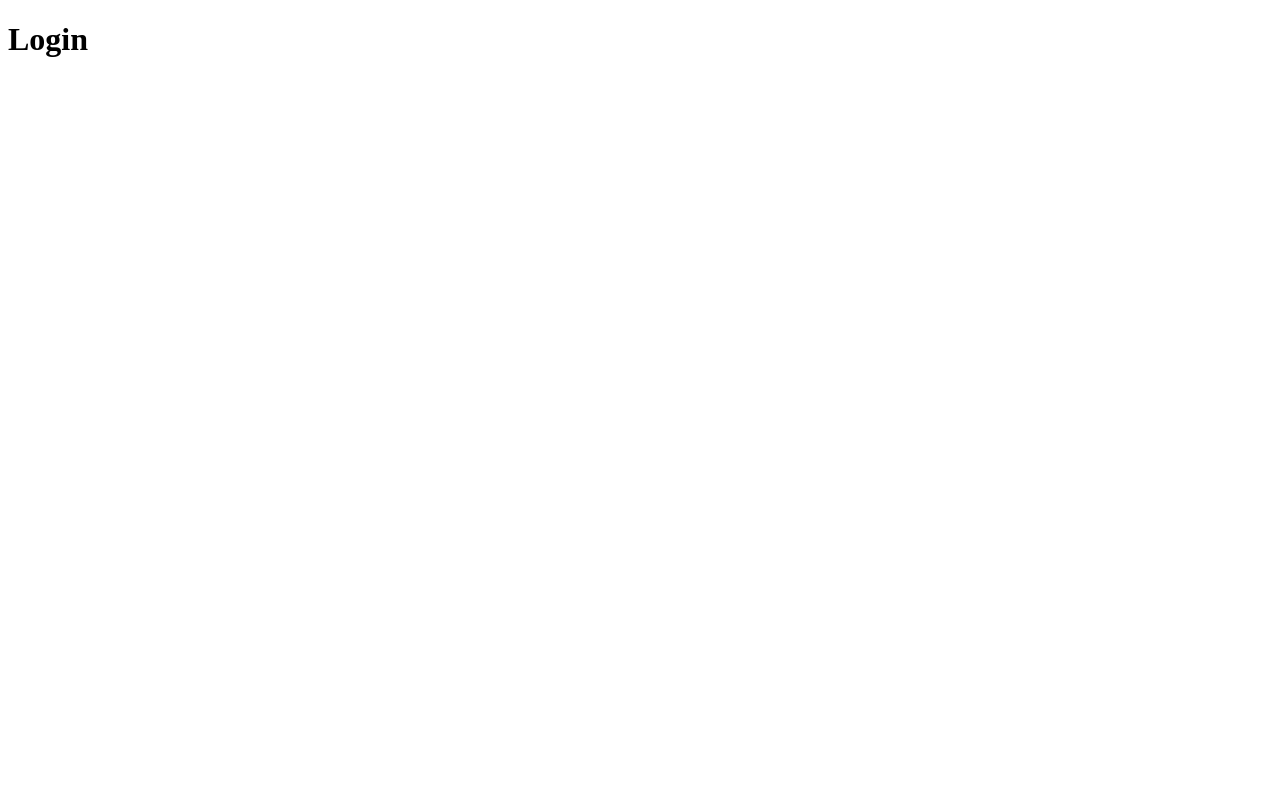
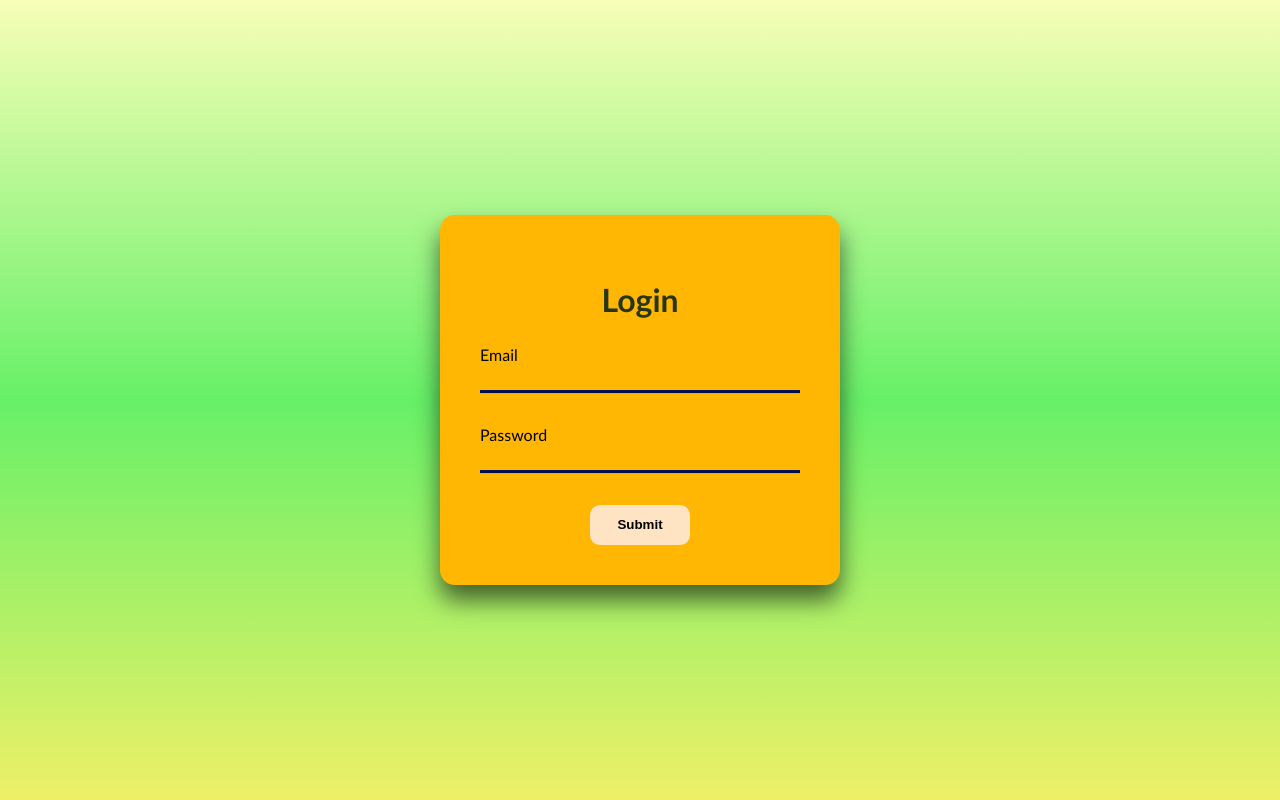
Before and after one commit to GouravNG/MERN-Library-app, a React (Vite) app in the folder frontend/: page /login in a window 1280 px wide. Built offline with nearby package versions, Linux system fonts and the light colour scheme.

Commit message:
Completed the Login part

```diff
--- a/frontend/src/App.jsx
+++ b/frontend/src/App.jsx
@@ -1,14 +1,19 @@
 import { BrowserRouter, Route, Routes } from 'react-router-dom'
+import { lazy } from 'react'
+
 import './App.css'
+import Loading from './components/Loading/Loading.component'
+const Login = lazy(() => import('./pages/Login/Login'))
 
 function App() {
     return (
         <BrowserRouter>
             <Routes>
                 <Route path='/register' element={<h1>Register</h1>}></Route>
-                <Route path='/login' element={<h1>Login</h1>}></Route>
+                <Route path='/login' element={<Login />}></Route>
                 <Route path='/' element={<h1>Home</h1>}></Route>
                 <Route path='*' element={<h1>404</h1>}></Route>
+                <Route path='/test' element={<Loading/>}></Route>
             </Routes>
         </BrowserRouter>
     )
--- /dev/null
+++ b/frontend/src/components/Loading/Loading.component.jsx
@@ -0,0 +1,16 @@
+import "./loading.css"
+export function Loading() {
+    return (
+        <>
+            <div className='card-box'>
+                <div className='card'>
+                    <div className='loaders delay1'></div>
+                    <div className='loaders delay2'></div>
+                    <div className='loaders delay3'></div>
+                    <div className='loaders delay4'></div>
+                </div>
+            </div>
+        </>
+    )
+}
+export default Loading
--- /dev/null
+++ b/frontend/src/components/Loading/loading.css
@@ -0,0 +1,56 @@
+.card-box {
+    position: absolute;
+    display: flex;
+    justify-content: center;
+    align-items: center;
+    background: transparent;
+    height: 100vh;
+    width: 100%;
+}
+.card {
+    background: white;
+    border-radius: 30px;
+    height: 200px;
+    width: 500px;
+    display: flex;
+    justify-content: space-evenly;
+    align-items: center;
+}
+.loaders {
+    background: red;
+    margin: 5px;
+    animation-name: moveUp;
+    animation-duration: 3s;
+    animation-iteration-count: infinite;
+}
+
+.delay1 {
+    animation-delay: 0s;
+}
+.delay2 {
+    animation-delay: 1s;
+}
+.delay3 {
+    animation-delay: 1.5s;
+}
+.delay4 {
+    animation-delay: 2s;
+}
+
+@keyframes moveUp {
+    0% {
+        height: 20px;
+        width: 20px;
+        border-radius: 10px;
+    }
+    33% {
+        height: 80px;
+        width: 80px;
+        border-radius: 40px;
+    }
+    100% {
+        height: 20px;
+        width: 20px;
+        border-radius: 10px;
+    }
+}
--- /dev/null
+++ b/frontend/src/hooks/useLogin.mjs
@@ -0,0 +1,35 @@
+import { useState } from "react"
+
+export const useLogiing = () => {
+    const [isLoading, SetisLoading] = useState(false)
+    const handleLogin = async (requestBody) => {
+        if (!clientSideValidation(requestBody)) return
+        SetisLoading(true)
+        try {
+            const data = await fetch("/api/auth/login", {
+                method: "POST",
+                headers: { "Content-Type": "application/json" },
+                body: JSON.stringify(requestBody)
+            })
+            const responce = data.json()
+            if (responce.error) throw new Error(responce.error)
+            console.log(responce)
+        }
+        catch (err) {
+            console.err(`Somethin went wrong`, err.message)
+            console.log("Error in UseLogin hook\n", err.message)
+        }
+        finally {
+            SetisLoading(false)
+        }
+    }
+    return { isLoading, handleLogin }
+}
+
+const clientSideValidation = ({ email, password }) => {
+    if (!email || !password) {
+        console.error("Please Fill in all the fields")
+        return false
+    }
+    return true
+}
--- /dev/null
+++ b/frontend/src/pages/Login/Login.css
@@ -0,0 +1,64 @@
+html {
+    height: 100%;
+}
+
+body {
+    margin: 0;
+    padding: 0;
+    font-family: 'Calibri';
+    background: linear-gradient(#f7feb7, #67f067, #eef067);
+}
+
+.login-card {
+    position: absolute;
+    top: 50%;
+    left: 50%;
+    width: 400px;
+    padding: 2.5rem;
+    transform: translate(-50%, -50%);
+    background-color: #ffb703;
+    box-sizing: border-box;
+    box-shadow: 0 15px 25px rgba(0, 0, 0, 0.6);
+    border-radius: 15px;
+}
+
+.login-card h1 {
+    text-align: center;
+    color: #283618;
+    padding: 0.25rem;
+}
+
+.login-card .input-box {
+    position: relative;
+}
+
+.login-card .input-box input {
+    width: 100%;
+    padding: 0.25em 0;
+    font-size: 1em;
+    color: #023047;
+    margin-bottom: 2em;
+    border: none;
+    border-bottom: 3px solid #020a53;
+    outline: none;
+    background: transparent;
+}
+.login-card .submitButton {
+    display: flex;
+    justify-content: center;
+}
+.login-card .submitButton button {
+    width: 100px;
+    height: 40px;
+    font-weight: bold;
+    background: bisque;
+    border: none;
+    border-radius: 10px;
+    transition: width .5s ,height .5s,font-weight .5s ;
+}
+.login-card .submitButton button:hover {
+    background: linear-gradient(120deg, #f6d365 0%, #fda085 100%);
+    border: 3px black solid;
+    width: 120px;
+    height: 50px;
+}
--- /dev/null
+++ b/frontend/src/pages/Login/Login.jsx
@@ -0,0 +1,61 @@
+import { useState } from 'react'
+import './Login.css'
+import { useLogiing } from '../../hooks/useLogin.mjs'
+import Loading from '../../components/Loading/Loading.component'
+const Login = () => {
+    const { isLoading, handleLogin } = useLogiing()
+    const [values, setValues] = useState({
+        email: '',
+        password: '',
+    })
+    const valueUpdater = (e, keyName) => {
+        setValues({ ...values, [keyName]: e.target.value })
+    }
+    const handleSubmit = (e) => {
+        e.preventDefault()
+        handleLogin(values)
+        setValues({
+            email: '',
+            password: '',
+        })
+    }
+    return (
+        <>
+            {isLoading ? (
+                <Loading />
+            ) : (
+                <div className='login-card'>
+                    <h1>Login</h1>
+                    <form>
+                        <div className='input-box'>
+                            <label htmlFor='email'>Email</label>
+                            <input
+                                type='text'
+                                id='email'
+                                required
+                                value={values.email}
+                                onChange={(e) => valueUpdater(e, 'email')}
+                            />
+                        </div>
+                        <div className='input-box'>
+                            <label htmlFor='password'>Password</label>
+                            <input
+                                type='password'
+                                id='password'
+                                required
+                                value={values.password}
+                                onChange={(e) => valueUpdater(e, 'password')}
+                            />
+                        </div>
+                        <div className='submitButton'>
+                            <button type='submit' onClick={(e) => handleSubmit(e)}>
+                                Submit
+                            </button>
+                        </div>
+                    </form>
+                </div>
+            )}
+        </>
+    )
+}
+export default Login
--- a/frontend/vite.config.js
+++ b/frontend/vite.config.js
@@ -5,6 +5,13 @@ import react from '@vitejs/plugin-react'
 export default defineConfig({
   plugins: [react()],
   server: {
-    port: 3000
+    port: 3000,
+    proxy: {
+      "/api": {
+        target: "http://localhost:5000",
+        changeOrigin: true,
+        secure: false
+      },
+    }
   }
 })
```
